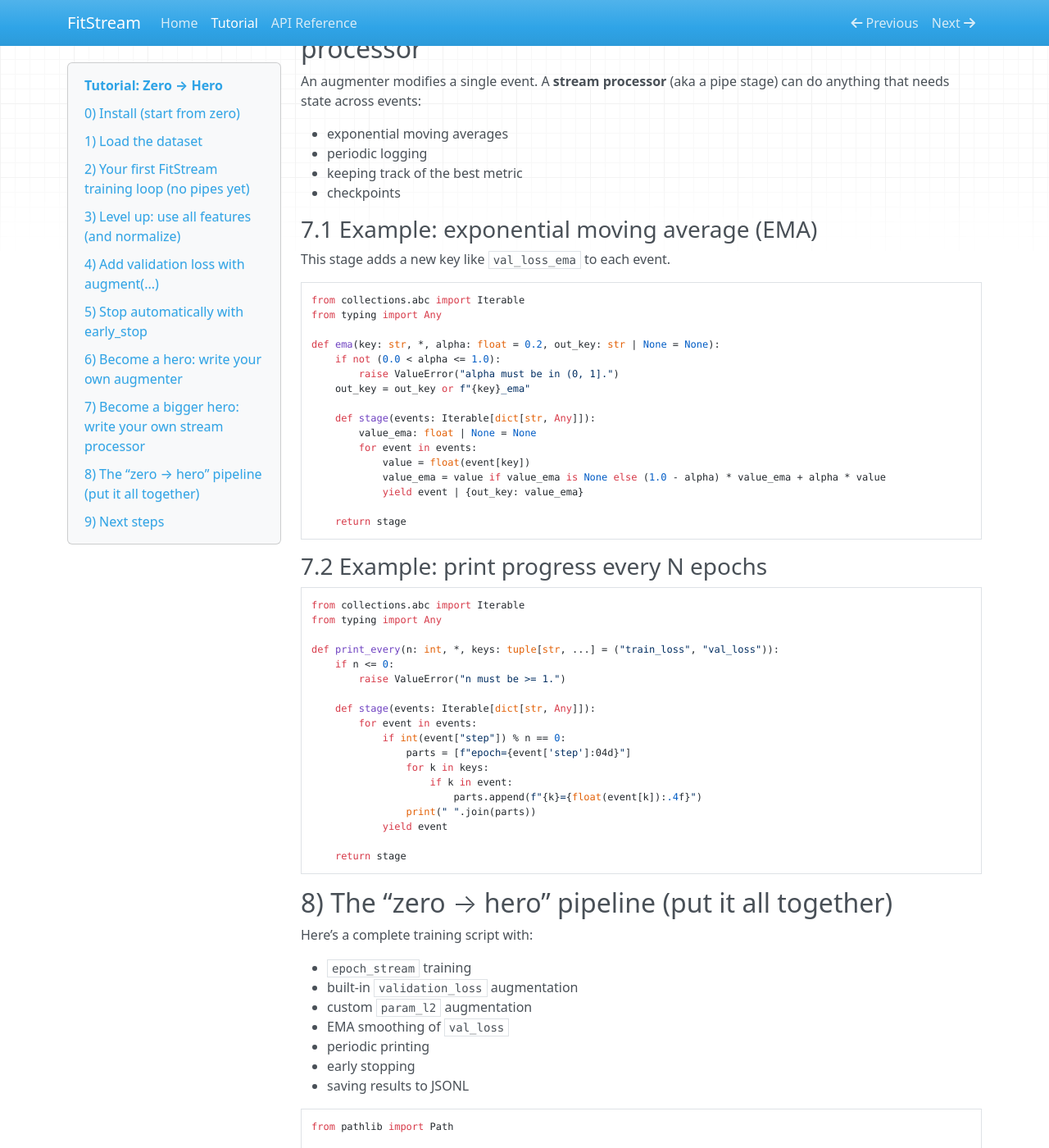
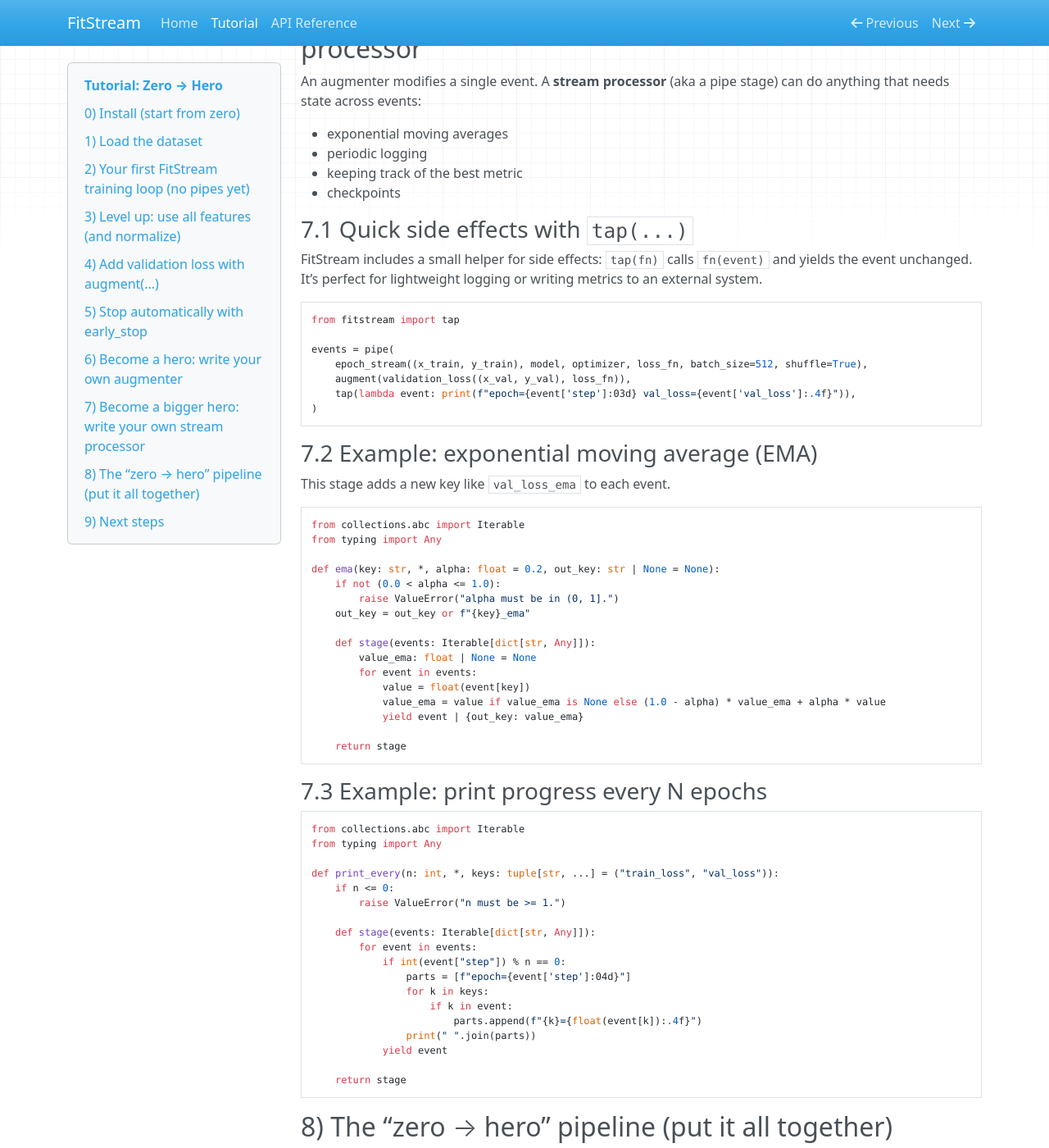
Before and after one commit to alexshtf/fitstream, an MkDocs documentation site: the page built from docs/tutorial.md, in a window 1280 px wide and 1400 px high, scrolled down 5850 px. Shown: the whole window at 82% size. Built offline with MkDocs 1.6.1, drawn with Linux system fonts in a browser that asks for light colours; nearby versions of some CDN libraries.

Commit message:
Add tap() stream stage

````diff
--- a/docs/tutorial.md
+++ b/docs/tutorial.md
@@ -321,7 +321,22 @@ across events:
 - keeping track of the best metric
 - checkpoints
 
-### 7.1 Example: exponential moving average (EMA)
+### 7.1 Quick side effects with `tap(...)`
+
+FitStream includes a small helper for side effects: `tap(fn)` calls `fn(event)` and yields the event unchanged.
+It’s perfect for lightweight logging or writing metrics to an external system.
+
+```python
+from fitstream import tap
+
+events = pipe(
+    epoch_stream((x_train, y_train), model, optimizer, loss_fn, batch_size=512, shuffle=True),
+    augment(validation_loss((x_val, y_val), loss_fn)),
+    tap(lambda event: print(f"epoch={event['step']:03d} val_loss={event['val_loss']:.4f}")),
+)
+```
+
+### 7.2 Example: exponential moving average (EMA)
 
 This stage adds a new key like `val_loss_ema` to each event.
 
@@ -344,7 +359,7 @@ def ema(key: str, *, alpha: float = 0.2, out_key: str | None = None):
     return stage
 ```
 
-### 7.2 Example: print progress every N epochs
+### 7.3 Example: print progress every N epochs
 
 ```python
 from collections.abc import Iterable
--- a/src/fitstream/__init__.py
+++ b/src/fitstream/__init__.py
@@ -1,5 +1,5 @@
 from .batching import iter_batches
 from .events import Event
-from .fit import augment, early_stop, epoch_stream, pipe, take
+from .fit import augment, early_stop, epoch_stream, pipe, take, tap
 from .sinks import collect, collect_jsonl, collect_pd
 from .augmentations import validation_loss
````
Also changed, not shown: 2 other files.
